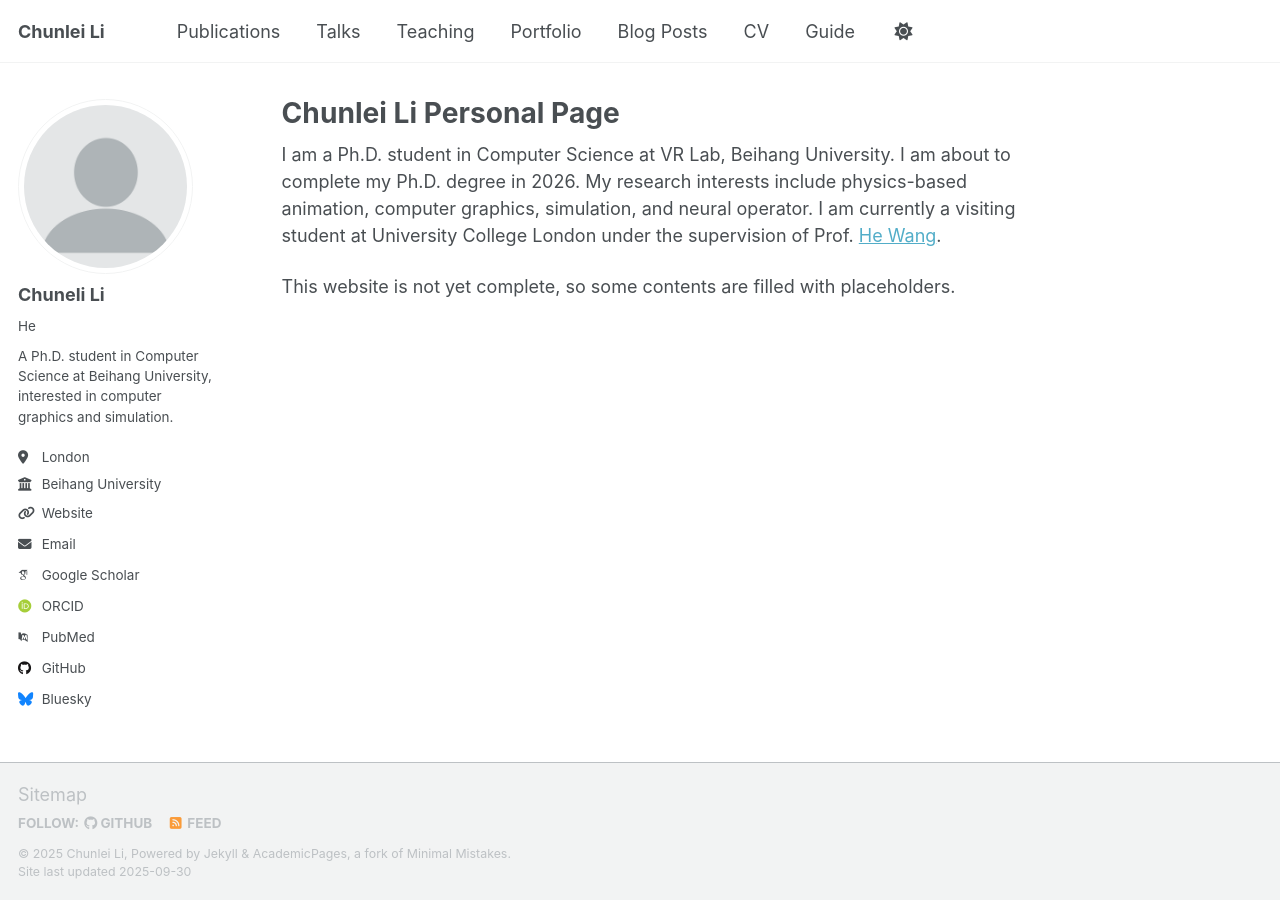
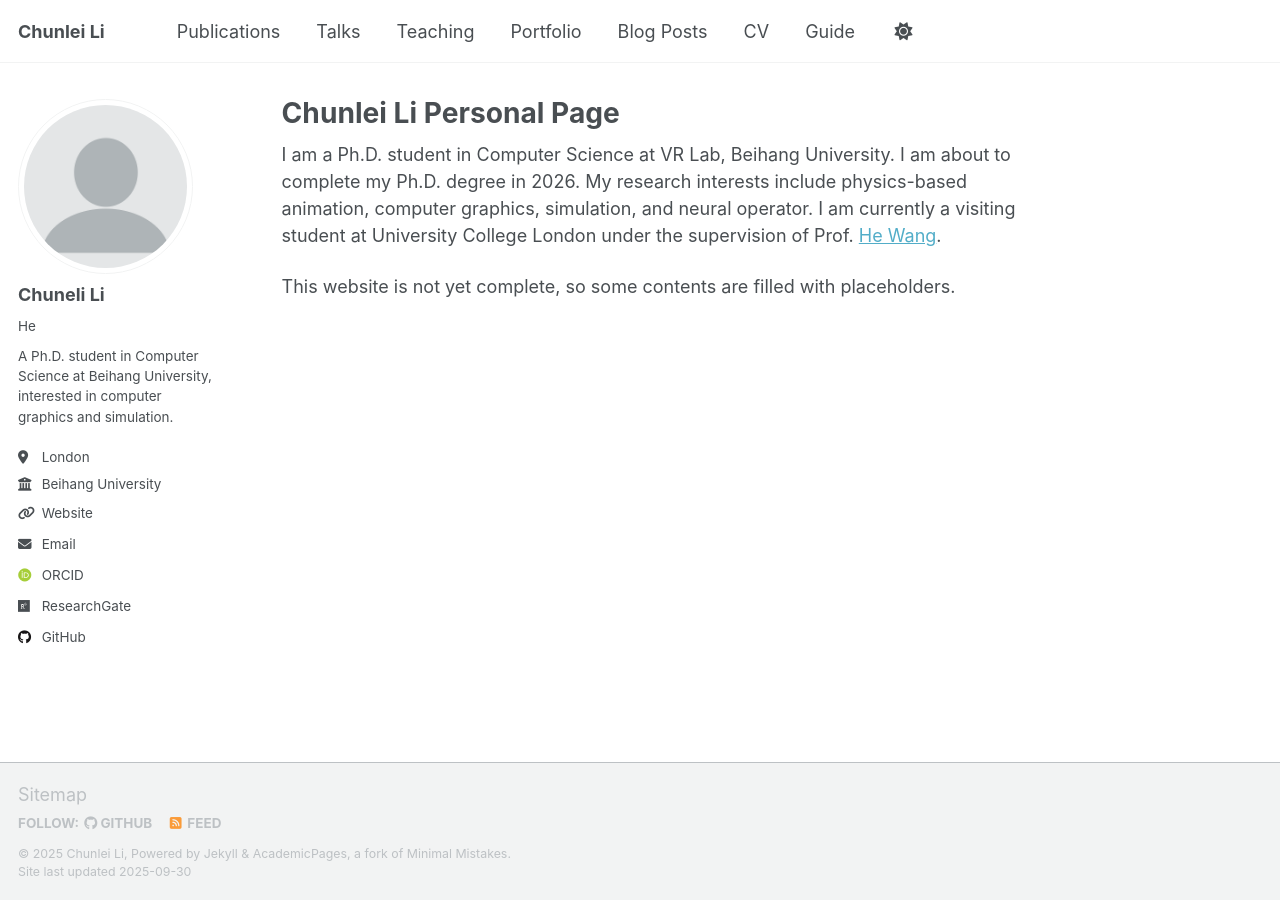
Before and after one commit to chunleili/personal-page, a Jekyll site: the page built from _pages/about.md, in a window 1280 px wide. Built offline with Jekyll 4.4.1, drawn with Linux system fonts in a browser that asks for light colours; some web fonts are replaced; a script that is not in the unit is left out; some of the changed lines change nothing that is shown.

Commit message:
fix the url

```diff
--- a/_config.yml
+++ b/_config.yml
@@ -16,7 +16,7 @@ description              : &description "Chunlei Li's academic portfolio"   # Up
 url                      : https://chunleili.github.io/personal-page/ # The base hostname & protocol for your site e.g. "https://[your GitHub username].github.io",
                                                            # or if you already have some other page hosted on Github then use "https://[your GitHub username].github.io/[Your Repo Name]"
 baseurl                  : "" # the subpath of your site, e.g. "/blog"
-repository               : "academicpages/academicpages.github.io"
+repository               : "chunelili/personal-page"
 
 # Site Author - The following control what appear as part of the author content on the side bar.
 #               If a field is blank the icon and link will not appear, otherwise it will be shown.
@@ -35,26 +35,26 @@ author:
   # Academic websites
   academia         : # URL
   arxiv            : # URL - Update with the correct link to your profile
-  googlescholar    : "https://scholar.google.com/citations?user=PS_CX0AAAAAJ"
+  # googlescholar    : "https://scholar.google.com/citations?user=PS_CX0AAAAAJ"
   inspire-hep      : # URL
   impactstory      : # URL
-  orcid            : "http://orcid.org/yourorcidurl"
+  orcid            : "https://orcid.org/0000-0002-9822-9465"
   semantic         : # URL
-  pubmed           : "https://www.ncbi.nlm.nih.gov/pubmed/?term=john+snow"
-  researchgate     : # URL
+  # pubmed           : "https://www.ncbi.nlm.nih.gov/pubmed/?term=john+snow"
+  researchgate     : https://www.researchgate.net/profile/Chunlei-Li-19
   scopus           : # URL
 
   # Repositories and software development
   bitbucket        : # Username - Update with your username on the site
   codepen          : # Username
   dribbble         : # Username
-  github           : "academicpages"
+  github           : "chunleili"
   kaggle           : # Username
   stackoverflow    : # User number or user number and name (i.e., use "1" or "1/jeff-atwood")
 
   # Social media
   artstation       : # Username
-  bluesky          : "bsky.app" # Replace this with you Bluesky username
+  # bluesky          : "bsky.app" # Replace this with you Bluesky username
   facebook         : # Username
   flickr           : # Username
   foursquare       : # Username
```
